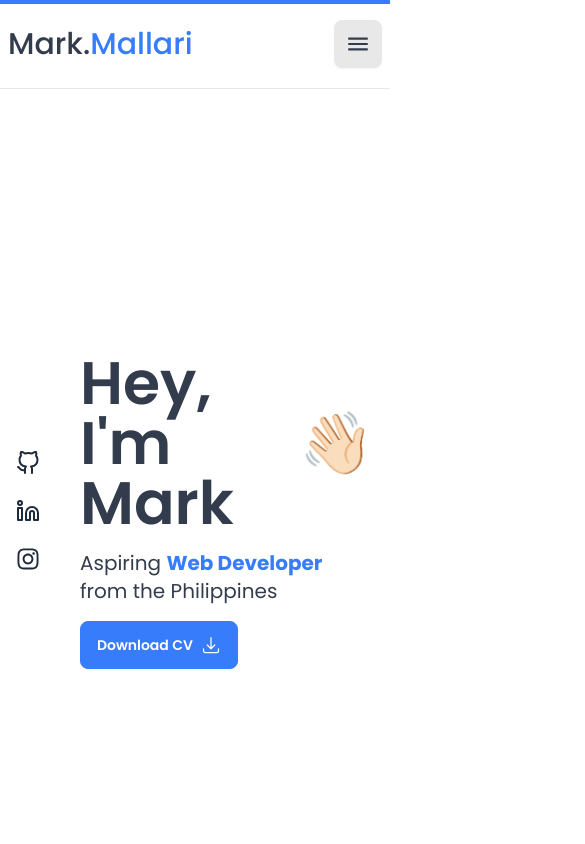
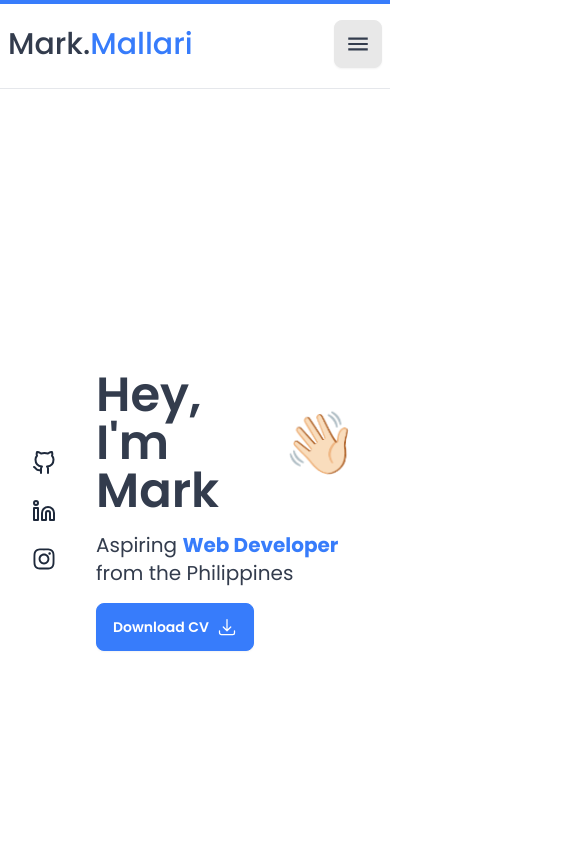
Before and after one commit to MarkMallari16/portfolio-website, a React (Vite) app: page / in a window 390 px wide. Shown: the top 844 px of the page, 585 px wide, since content can reach past the window. Built offline with nearby package versions, Linux system fonts and the light colour scheme.

Commit message:
fix hero layout

```diff
--- a/src/components/Contact.jsx
+++ b/src/components/Contact.jsx
@@ -20,7 +20,7 @@ function Contact() {
       <div className='text-medium text-center text-3xl font-medium pt-10'>Contact</div>
       <p className="text-center text-slate-400 font-light">Reach me!</p>
       <div className='flex  justify-center py-20 gap-16 '>
-        <div className='flex justify-center w-full h-full rounded-2xl gap-4'>
+        <div className='flex justify-center flex-wrap w-full h-full rounded-2xl gap-4'>
 
           <ContactDetails contactIcon={contactIcons[0]} contactTitle="Mail" contactDescription="mallariftw01@gmail.com" />
           <ContactDetails contactIcon={contactIcons[1]} contactTitle="Address" contactDescription="Bacoor City, Cavite Philippines" />
--- a/src/components/Hero.jsx
+++ b/src/components/Hero.jsx
@@ -9,7 +9,7 @@ import { FaInstagram } from "react-icons/fa";
 function Hero() {
 
     return (
-        <div className='h-screen grid grid-cols-1 lg:grid-cols-2 items-center lg:items-center lg:justify-center px-4 lg:px-5 mx-auto max-w-7xl gap-20'>
+        <div className='h-screen grid grid-cols-1 lg:grid-cols-2 items-center lg:items-center lg:justify-center px-8 lg:px-0 mx-auto max-w-7xl gap-20'>
 
             <div className='flex items-center space-x-10'>
                 <div className='flex flex-col space-y-6 '>
@@ -26,7 +26,7 @@ function Hero() {
                 <div>
                     <div className='flex items-center w-full'>
 
-                        <div className='text-6xl font-semibold'>Hey, I'm Mark
+                        <div className='text-5xl lg:text-6xl font-semibold'>Hey, I'm Mark
                         </div>
                         <motion.span
                             className='text-6xl'
```
